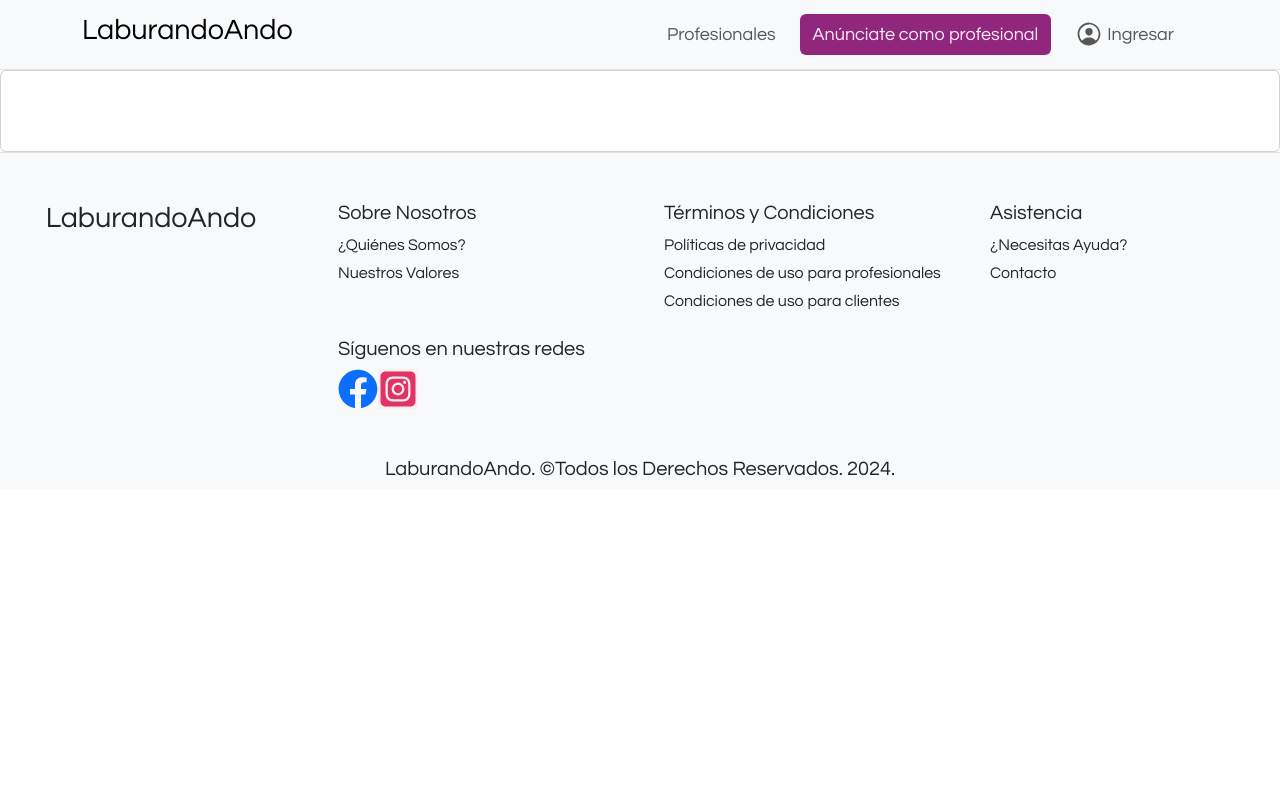
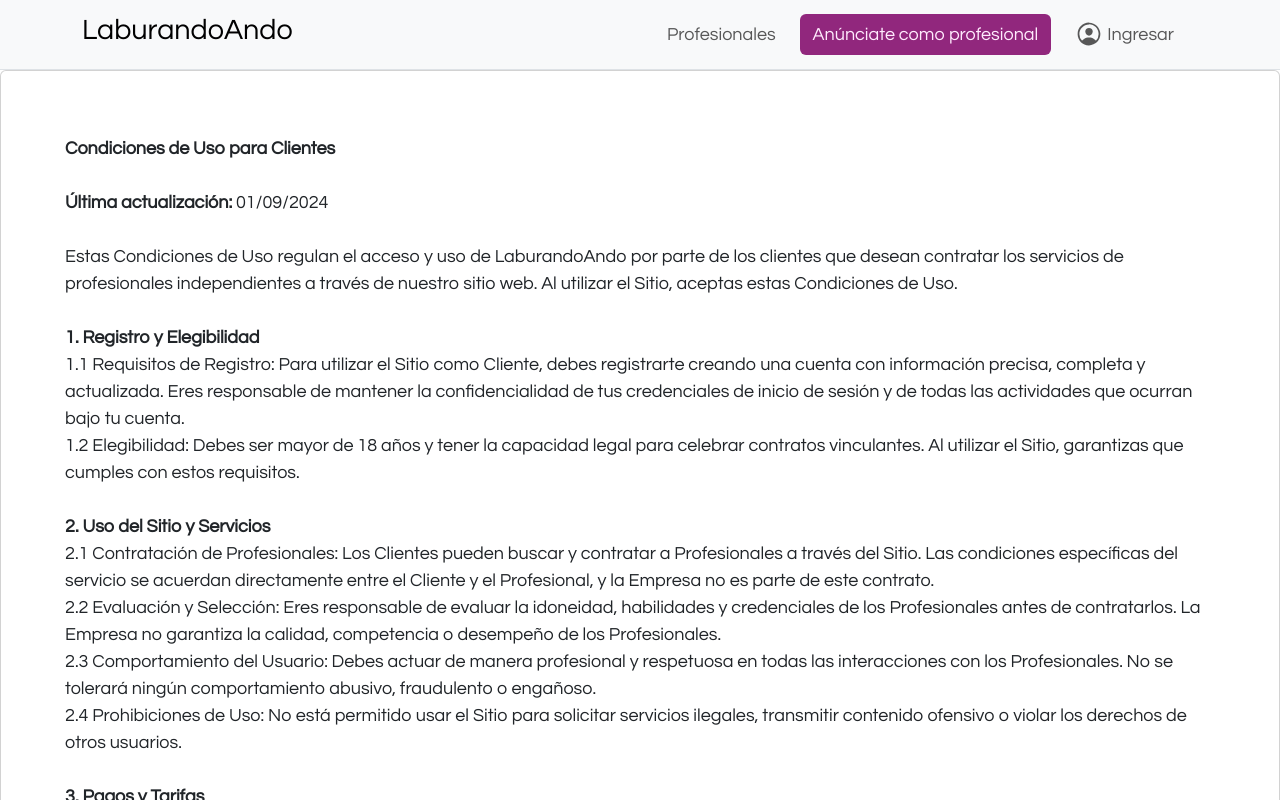
Before and after one commit to FranprzDev/LaburandoAndo, a React (Vite) app: page /usocliente in a window 1280 px wide. Shown: the top 800 px of the page. Built offline with nearby package versions, Linux system fonts and the light colour scheme.

Commit message:
se añade contenido a la pagina de Condiciones de Usos para Clientes

```diff
--- a/src/pages/TerminosCondiciones/UsoCliente.jsx
+++ b/src/pages/TerminosCondiciones/UsoCliente.jsx
@@ -4,7 +4,88 @@ const UsoCliente = () => {
   return (
     <div className="card">
       <div className="card-body">
-        <p className="mx-5 my-5"></p>
+        <p className="mx-5 my-5">
+          <strong>Condiciones de Uso para Clientes</strong> <br />
+          <br />
+          <strong>Última actualización: </strong>01/09/2024 <br />
+          <br />
+          Estas Condiciones de Uso regulan el acceso y uso de LaburandoAndo por
+          parte de los clientes que desean contratar los servicios de
+          profesionales independientes a través de nuestro sitio web. Al
+          utilizar el Sitio, aceptas estas Condiciones de Uso. <br />
+          <br />
+          <strong>1. Registro y Elegibilidad </strong>
+          <br />
+          1.1 Requisitos de Registro: Para utilizar el Sitio como Cliente, debes
+          registrarte creando una cuenta con información precisa, completa y
+          actualizada. Eres responsable de mantener la confidencialidad de tus
+          credenciales de inicio de sesión y de todas las actividades que
+          ocurran bajo tu cuenta. <br />
+          1.2 Elegibilidad: Debes ser mayor de 18 años y tener la capacidad
+          legal para celebrar contratos vinculantes. Al utilizar el Sitio,
+          garantizas que cumples con estos requisitos. <br />
+          <br />
+          <strong>2. Uso del Sitio y Servicios</strong> <br />
+          2.1 Contratación de Profesionales: Los Clientes pueden buscar y
+          contratar a Profesionales a través del Sitio. Las condiciones
+          específicas del servicio se acuerdan directamente entre el Cliente y
+          el Profesional, y la Empresa no es parte de este contrato. <br />
+          2.2 Evaluación y Selección: Eres responsable de evaluar la idoneidad,
+          habilidades y credenciales de los Profesionales antes de contratarlos.
+          La Empresa no garantiza la calidad, competencia o desempeño de los
+          Profesionales. <br />
+          2.3 Comportamiento del Usuario: Debes actuar de manera profesional y
+          respetuosa en todas las interacciones con los Profesionales. No se
+          tolerará ningún comportamiento abusivo, fraudulento o engañoso. <br />
+          2.4 Prohibiciones de Uso: No está permitido usar el Sitio para
+          solicitar servicios ilegales, transmitir contenido ofensivo o violar
+          los derechos de otros usuarios. <br />
+          <br />
+          <strong>3. Pagos y Tarifas</strong> <br />
+          Pagos a Profesionales: Los pagos por los servicios contratados se
+          acuerdan entre las partes. <br />
+          <br />
+          <strong>4. Responsabilidades y Exenciones </strong>
+          <br />
+          4.1 Responsabilidad del Cliente: Como Cliente, eres responsable de
+          garantizar que cualquier servicio recibido cumpla con tus expectativas
+          y requerimientos. Debes cumplir con los términos acordados con el
+          Profesional y pagar por los servicios prestados. <br />
+          4.2 Exención de Responsabilidad de la Empresa: La Empresa no garantiza
+          la calidad de los servicios proporcionados por los Profesionales. No
+          somos responsables de los acuerdos, incumplimientos o cualquier daño
+          que surja de la relación entre Clientes y Profesionales. <br />
+          4.3 Uso del Contenido del Sitio: No puedes copiar, reproducir,
+          distribuir o explotar comercialmente ningún contenido del Sitio sin
+          nuestra autorización previa por escrito. <br />
+          <br />
+          <strong>5. Limitación de Responsabilidad </strong>
+          <br />
+          La Empresa no será responsable por daños directos, indirectos,
+          incidentales, especiales, o consecuentes derivados del uso del Sitio,
+          de la contratación de servicios de Profesionales, o de cualquier
+          acción realizada por terceros a través del Sitio. <br />
+          <br />
+          <strong>6. Modificaciones y Terminación</strong> <br />
+          6.1 Modificación de las Condiciones: Nos reservamos el derecho de
+          modificar estas Condiciones de Uso en cualquier momento. Te
+          notificaremos sobre cambios significativos y continuaremos
+          proporcionando acceso al Sitio bajo las nuevas Condiciones. <br />
+          6.2 Terminación del Servicio: Podemos suspender o cerrar tu cuenta en
+          cualquier momento si violas estas Condiciones o por cualquier otra
+          razón justificada. <br />
+          <br />
+          <strong>7. Ley Aplicable y Jurisdicción</strong> <br />
+          Estas Condiciones se rigen por las leyes de Argentina, sin
+          consideración a sus principios de conflicto de leyes. Cualquier
+          disputa derivada de estas Condiciones se resolverá en los tribunales.
+          <br />
+          <br />
+          <strong>8. Contacto </strong>
+          <br />
+          Para consultas sobre estas Condiciones de Uso, contáctanos a través
+          del link “Contacto” al pie de la página
+        </p>
       </div>
     </div>
   );
--- a/src/pages/TerminosCondiciones/UsoProfesional.jsx
+++ b/src/pages/TerminosCondiciones/UsoProfesional.jsx
@@ -37,7 +37,7 @@ const UsoProfesional = () => {
           2.1 Provisión de Servicios: Los Profesionales son responsables de
           proporcionar los servicios acordados con los clientes, conforme a los
           términos establecidos en el acuerdo entre ambas partes. La Empresa no
-          garantiza ningún nivel de éxito o contratación a través del Sitio.{" "}
+          garantiza ningún nivel de éxito o contratación a través del Sitio.
           <br />
           2.2 Comportamiento Profesional: Debes actuar de manera profesional y
           respetuosa en todas tus interacciones con clientes. No se tolerará
@@ -90,13 +90,13 @@ const UsoProfesional = () => {
           <br />
           Estas Condiciones se rigen por las leyes de Argentina sin
           consideración a sus principios de conflicto de leyes. Cualquier
-          disputa derivada de estas Condiciones se resolverá en los tribunales.{" "}
+          disputa derivada de estas Condiciones se resolverá en los tribunales.
           <br />
           <br />
           <strong>8. Contacto</strong>
           <br />
           Para consultas sobre estas Condiciones de Uso, contáctanos a través
-          del link al pie de la página “Contacto”
+          del link “Contacto” al pie de la página.
         </p>
       </div>
     </div>
```
